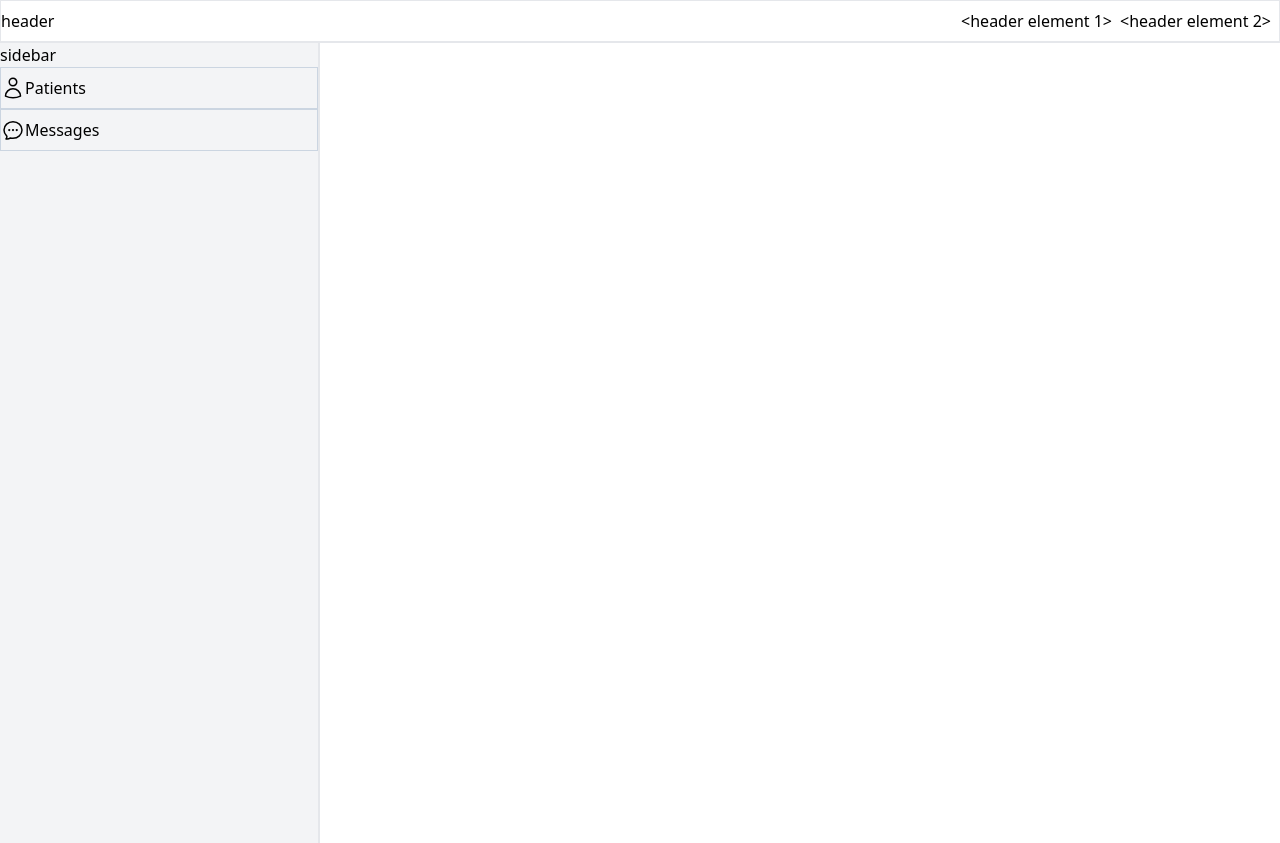
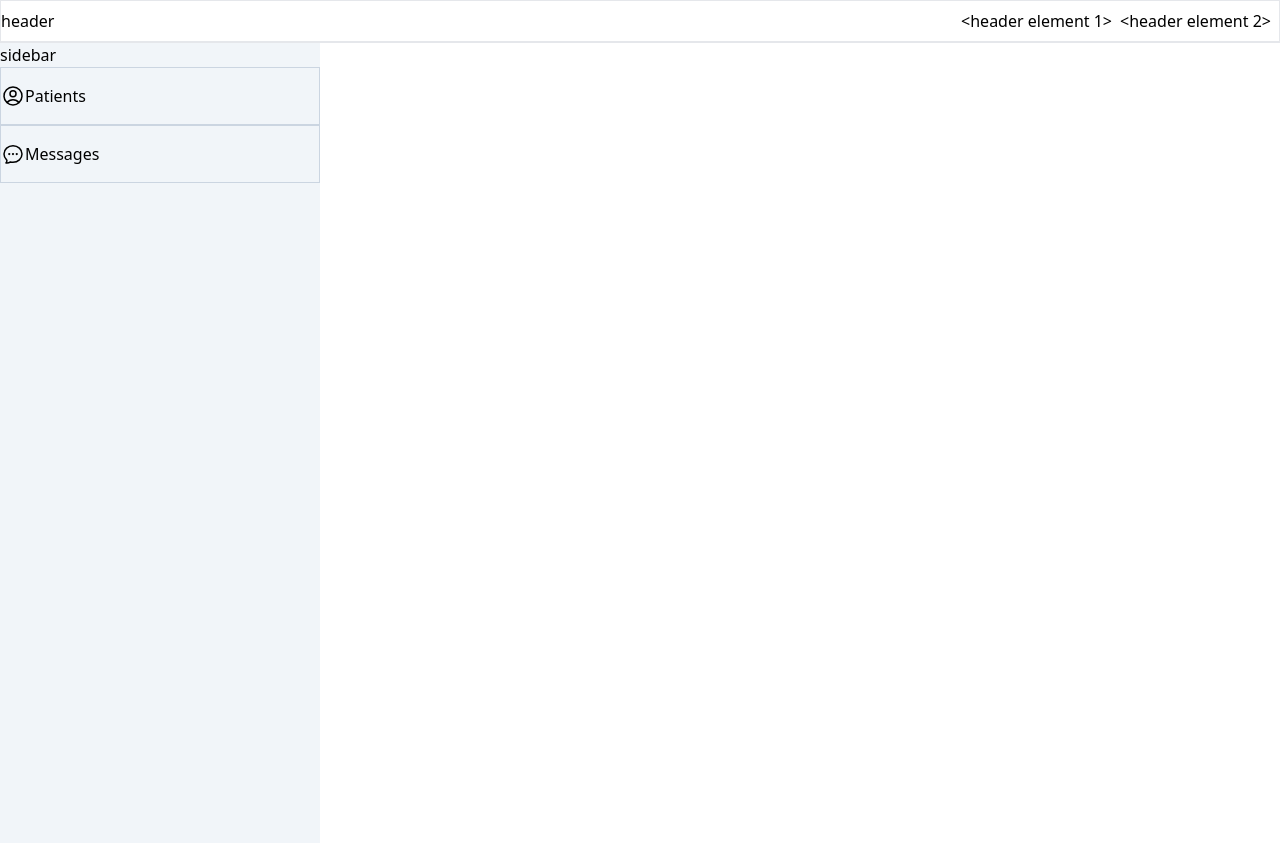
Before and after one commit to Sharkul-pixel/Automated-Prescription-System, a React (Vite) app: page / in a window 1280 px wide. Built offline with nearby package versions, Linux system fonts and the light colour scheme.

Commit message:
Update sidebar design

```diff
--- a/src/routes/HeaderAndSidebar.jsx
+++ b/src/routes/HeaderAndSidebar.jsx
@@ -19,13 +19,13 @@ export default function HeaderAndSidebar() {
         <div className="mr-2">&lt;header element 2&gt;</div>
       </header>
       <div className="flex min-h-screen">
-        <aside className="w-1/4 border-r-2 bg-[#f3f4f6]">
+        <aside className="w-1/4 bg-slate-100">
           <span>sidebar</span>
           <NavLink
             to={`/patients`}
             className={({ isActive }) =>
-              `item-center flex border border-slate-300 py-2 ${
-                isActive && "bg-[#d7dae1]"
+              `item-center flex border border-slate-300 py-4 ${
+                isActive && "bg-slate-200"
               }`
             }
           >
@@ -40,7 +40,7 @@ export default function HeaderAndSidebar() {
               <path
                 strokeLinecap="round"
                 strokeLinejoin="round"
-                d="M15.75 6a3.75 3.75 0 11-7.5 0 3.75 3.75 0 017.5 0zM4.501 20.118a7.5 7.5 0 0114.998 0A17.933 17.933 0 0112 21.75c-2.676 0-5.216-.584-7.499-1.632z"
+                d="M17.982 18.725A7.488 7.488 0 0012 15.75a7.488 7.488 0 00-5.982 2.975m11.963 0a9 9 0 10-11.963 0m11.963 0A8.966 8.966 0 0112 21a8.966 8.966 0 01-5.982-2.275M15 9.75a3 3 0 11-6 0 3 3 0 016 0z"
               />
             </svg>
             <span>Patients</span>
@@ -48,8 +48,8 @@ export default function HeaderAndSidebar() {
           <NavLink
             to={`/messages`}
             className={({ isActive }) =>
-              `item-center flex border border-slate-300 py-2 ${
-                isActive && "bg-[#d7dae1]"
+              `item-center flex border border-slate-300 py-4 ${
+                isActive && "bg-slate-200"
               }`
             }
           >
```
